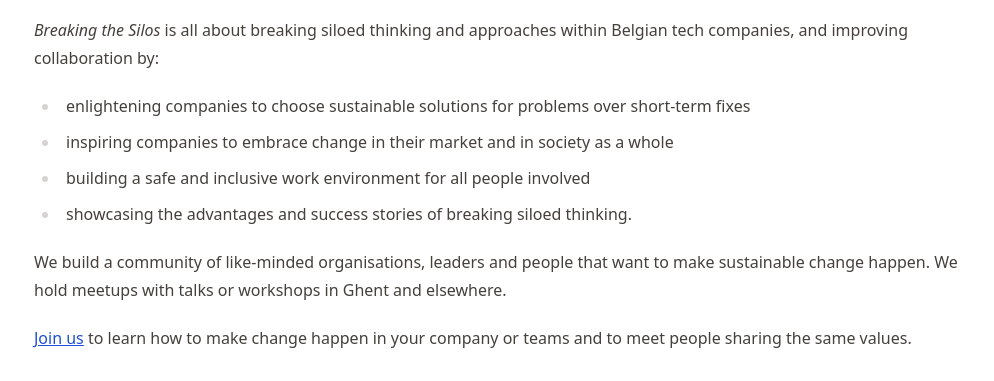
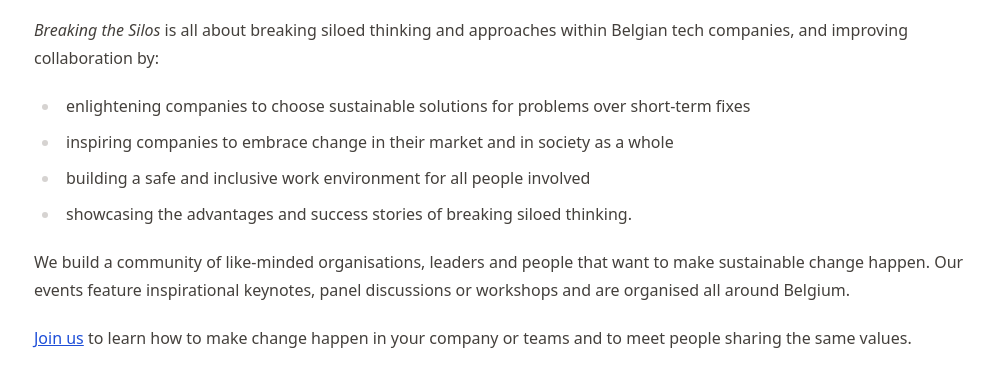
Before and after one commit to breakingthesilos/breakingthesilos.github.io, a plain HTML site: page about/index.html in a window 1280 px wide. Shown: the part 410-791 px from the top of the page, without its empty margins (134-1128 px from the left). Drawn offline with Linux system fonts and the light colour scheme.

Commit message:
deploy: breakingthesilos/breakingthesilos.be@ad2963d96bccda150605d41c2ad9925d1425035b

```diff
--- a/about/index.html
+++ b/about/index.html
@@ -58,7 +58,7 @@
 <li>showcasing the advantages and success stories of breaking siloed thinking.</li>
 </ul>
 <p>We build a community of like-minded organisations, leaders and people that want to make sustainable change happen.
-We hold meetups with talks or workshops in Ghent and elsewhere.</p>
+Our events feature inspirational keynotes, panel discussions or workshops and are organised all around Belgium.</p>
 <p><a href="https://breakingthesilos.be/community/">Join us</a> to learn how to make change happen in your company or teams and to meet people sharing the same values.</p>
 <h3 id="suggestions--ideas">Suggestions &amp; ideas</h3>
 <p>Do you want to propose an interesting topic in the scope of &ldquo;breaking silos in tech&rdquo;?
```
